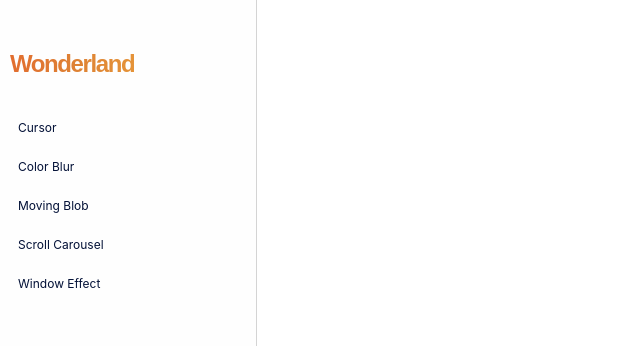
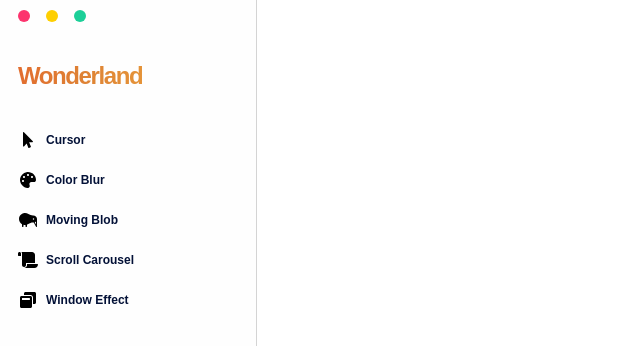
Before and after one commit to hwhong/wonderland, a React (Create React App) app: page / in a window 1280 px wide. Shown: the top 346 px of the page, without its empty margins (0-640 px from the left). Built offline with nearby package versions, Linux system fonts and the light colour scheme.

Commit message:
more apple like

```diff
--- a/src/components/header/header.tsx
+++ b/src/components/header/header.tsx
@@ -10,16 +10,22 @@ enum HeaderSize {
 }
 
 interface HeaderProps {
+  className: string;
+
   children: string;
 
   size: HeaderSize;
 }
 
 export function Header(props: HeaderProps) {
-  const { children, size } = props;
+  const { className, children, size } = props;
   const sizeClass = size ? styles[size] : "";
 
-  return <span className={classNames(styles.root, sizeClass)}>{children}</span>;
+  return (
+    <span className={classNames(styles.root, sizeClass, className)}>
+      {children}
+    </span>
+  );
 }
 
 Header.defaultProps = {
--- a/src/components/sidebar/sidebar.module.css
+++ b/src/components/sidebar/sidebar.module.css
@@ -10,8 +10,32 @@
 .operations {
   justify-content: start;
   align-items: center;
-  padding: 10px 0;
+  padding: 10px;
   display: flex;
+}
+
+.circle {
+  border-radius: 50%;
+  cursor: pointer;
+  margin: 0 8px;
+  height: 12px;
+  width: 12px;
+}
+
+.red {
+  background-color: #fc346e;
+}
+
+.yellow {
+  background-color: #fecf01;
+}
+
+.green {
+  background-color: #1ccf98;
+}
+
+.header {
+  margin-left: 8px;
 }
 
 .main {
@@ -25,7 +49,13 @@
   display: flex;
 }
 
+.icon {
+  margin-left: 8px;
+}
+
 .text {
+  font-family: sans-serif;
+  font-weight: bold;
   font-size: 12px;
   color: #031137;
   margin-left: 8px;
--- a/src/components/sidebar/sidebar.tsx
+++ b/src/components/sidebar/sidebar.tsx
@@ -1,8 +1,9 @@
 import React from "react";
 import styles from "./sidebar.module.css";
 import { FontAwesomeIcon } from "@fortawesome/react-fontawesome";
-import { IconName } from "@fortawesome/fontawesome-svg-core";
+import { IconDefinition } from "@fortawesome/fontawesome-svg-core";
 import { Header } from "../header/header";
+import classNames from "classnames";
 
 export interface SidebarProps {
   // List of Sidebar Titles to render
@@ -14,9 +15,15 @@ export interface SidebarProps {
 export function Sidebar(props: SidebarProps) {
   return (
     <div className={styles.root}>
-      <div className={styles.operations}></div>
+      <div className={styles.operations}>
+        <p className={classNames(styles.circle, styles.red)}></p>
+        <p className={classNames(styles.circle, styles.yellow)}></p>
+        <p className={classNames(styles.circle, styles.green)}></p>
+      </div>
       <div className={styles.main}>
-        <Header size={Header.SIZES.Two}>Wonderland</Header>
+        <Header className={styles.header} size={Header.SIZES.Two}>
+          Wonderland
+        </Header>
       </div>
       {props.sidebarItems.map((item) => (
         <SidebarItem title={item.title} iconName={item.iconName} />
@@ -27,13 +34,17 @@ export function Sidebar(props: SidebarProps) {
 
 export interface SidebarItem {
   title: string;
-  iconName: IconName;
+  iconName: IconDefinition;
 }
 
 function SidebarItem(item: SidebarItem) {
   return (
     <div className={styles.sidebarItem}>
-      <FontAwesomeIcon icon={item.iconName} />
+      <FontAwesomeIcon
+        className={styles.icon}
+        fixedWidth
+        icon={item.iconName}
+      />
       <span className={styles.text}>{item.title}</span>
     </div>
   );
--- a/src/main.tsx
+++ b/src/main.tsx
@@ -9,15 +9,22 @@ import { IpadCursor } from "./components/ipad-cursor/ipad-cursor";
 import { ScrollCarousel } from "./components/scroll-carousel/scroll-carousel";
 import { WindowEffect } from "./components/window-effect/window-effect";
 import { Sidebar, SidebarItem } from "./components/sidebar/sidebar";
+import {
+  faMousePointer,
+  faPalette,
+  faKiwiBird,
+  faScroll,
+  faWindowRestore,
+} from "@fortawesome/free-solid-svg-icons";
 
 function App() {
   const [activeIndex, setActiveIndex] = React.useState(0);
   const sidebarItems: SidebarItem[] = [
-    { title: "Cursor", iconName: "mouse-pointer" },
-    { title: "Color Blur", iconName: "palette" },
-    { title: "Moving Blob", iconName: "kiwi-bird" },
-    { title: "Scroll Carousel", iconName: "scroll" },
-    { title: "Window Effect", iconName: "window-maximize" },
+    { title: "Cursor", iconName: faMousePointer },
+    { title: "Color Blur", iconName: faPalette },
+    { title: "Moving Blob", iconName: faKiwiBird },
+    { title: "Scroll Carousel", iconName: faScroll },
+    { title: "Window Effect", iconName: faWindowRestore },
   ];
   const stories: React.ReactNode[] = [];
 
```
